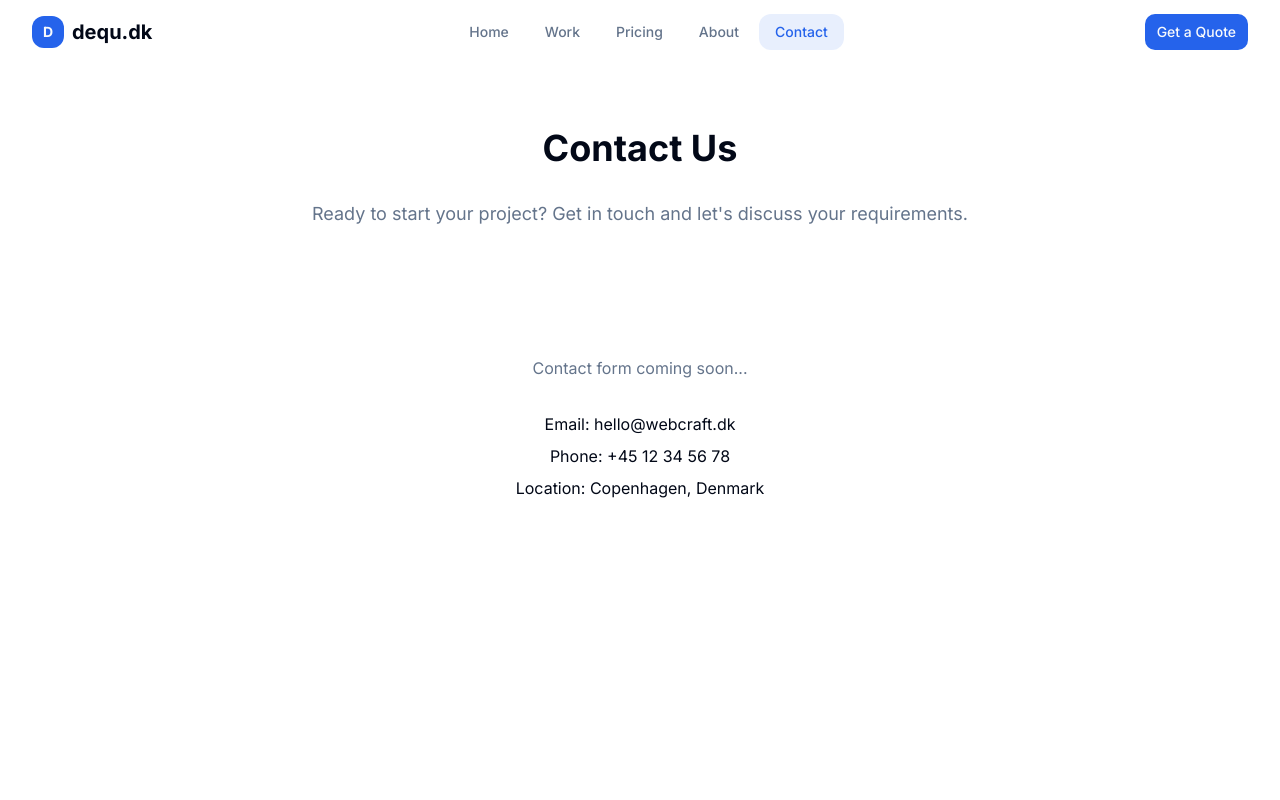
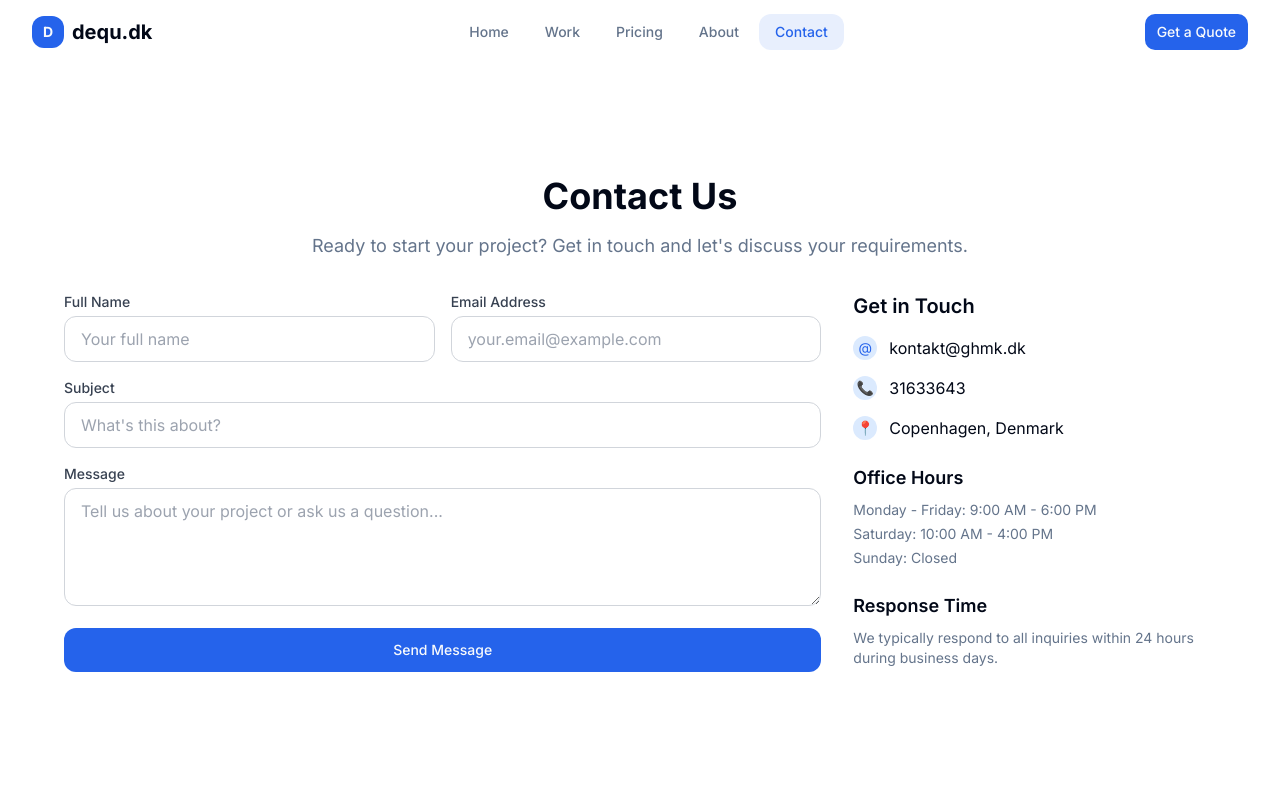
Before and after one commit to henrikbm20/portfolio-website, a React (Vite) app: page /contact in a window 1280 px wide. Shown: the top 800 px of the page. Built offline with nearby package versions, Linux system fonts and the light colour scheme.

Commit message:
Created Contact Page + Functional Form
Using Formpree, it sends an email to kontakt@ghmk.dk when the form is submitted.

```diff
--- a/package.json
+++ b/package.json
@@ -11,6 +11,7 @@
     "lint:fix": "eslint . --ext ts,tsx --fix"
   },
   "dependencies": {
+    "@formspree/react": "^3.0.0",
     "@hookform/resolvers": "^3.3.1",
     "class-variance-authority": "^0.7.0",
     "clsx": "^2.0.0",
--- a/src/pages/Contact.tsx
+++ b/src/pages/Contact.tsx
@@ -1,18 +1,177 @@
+import { useForm, ValidationError } from '@formspree/react'
+import { Button } from '@/components/ui/button'
+
+function ContactForm() {
+  const [state, handleSubmit] = useForm("xkgvavpj")
+
+  if (state.succeeded) {
+    return (
+      <div className="max-w-2xl mx-auto text-center">
+        <div className="bg-green-50 border border-green-200 rounded-lg p-6">
+          <h2 className="text-2xl font-semibold text-green-800 mb-2">Thank You!</h2>
+          <p className="text-green-700">
+            Your message has been sent successfully. We'll get back to you soon!
+          </p>
+        </div>
+      </div>
+    )
+  }
+
+  return (
+    <div className="max-w-4xl mx-auto">
+      <form onSubmit={handleSubmit} className="space-y-4">
+        <div className="grid md:grid-cols-2 gap-4">
+          <div>
+            <label htmlFor="name" className="block text-sm font-medium text-gray-700 mb-1">
+              Full Name
+            </label>
+            <input
+              id="name"
+              type="text"
+              name="name"
+              className="w-full px-4 py-2.5 border border-gray-300 rounded-lg focus:ring-2 focus:ring-blue-500 focus:border-transparent transition-colors"
+              placeholder="Your full name"
+              required
+            />
+            <ValidationError
+              prefix="Name"
+              field="name"
+              errors={state.errors}
+              className="text-red-500 text-sm mt-1"
+            />
+          </div>
+
+          <div>
+            <label htmlFor="email" className="block text-sm font-medium text-gray-700 mb-1">
+              Email Address
+            </label>
+            <input
+              id="email"
+              type="email"
+              name="email"
+              className="w-full px-4 py-2.5 border border-gray-300 rounded-lg focus:ring-2 focus:ring-blue-500 focus:border-transparent transition-colors"
+              placeholder="your.email@example.com"
+              required
+            />
+            <ValidationError
+              prefix="Email"
+              field="email"
+              errors={state.errors}
+              className="text-red-500 text-sm mt-1"
+            />
+          </div>
+        </div>
+
+        <div>
+          <label htmlFor="subject" className="block text-sm font-medium text-gray-700 mb-1">
+            Subject
+          </label>
+          <input
+            id="subject"
+            type="text"
+            name="subject"
+            className="w-full px-4 py-2.5 border border-gray-300 rounded-lg focus:ring-2 focus:ring-blue-500 focus:border-transparent transition-colors"
+            placeholder="What's this about?"
+            required
+          />
+          <ValidationError
+            prefix="Subject"
+            field="subject"
+            errors={state.errors}
+            className="text-red-500 text-sm mt-1"
+          />
+        </div>
+
+        <div>
+          <label htmlFor="message" className="block text-sm font-medium text-gray-700 mb-1">
+            Message
+          </label>
+          <textarea
+            id="message"
+            name="message"
+            rows={4}
+            className="w-full px-4 py-2.5 border border-gray-300 rounded-lg focus:ring-2 focus:ring-blue-500 focus:border-transparent transition-colors resize-vertical"
+            placeholder="Tell us about your project or ask us a question..."
+            required
+          />
+          <ValidationError
+            prefix="Message"
+            field="message"
+            errors={state.errors}
+            className="text-red-500 text-sm mt-1"
+          />
+        </div>
+
+        <Button
+          type="submit"
+          disabled={state.submitting}
+          size="lg"
+          className="w-full"
+        >
+          {state.submitting ? 'Sending...' : 'Send Message'}
+        </Button>
+      </form>
+    </div>
+  )
+}
+
 export function Contact() {
   return (
-    <div className="min-h-screen pt-20">
+    <div className="min-h-screen pt-32">
       <div className="container py-12">
-        <div className="max-w-2xl mx-auto text-center">
-          <h1 className="text-4xl font-bold mb-8">Contact Us</h1>
-          <p className="text-lg text-muted-foreground mb-12">
-            Ready to start your project? Get in touch and let's discuss your requirements.
-          </p>
-          <div className="text-center py-20">
-            <p className="text-muted-foreground">Contact form coming soon...</p>
-            <div className="mt-8 space-y-2">
-              <p>Email: hello@webcraft.dk</p>
-              <p>Phone: +45 12 34 56 78</p>
-              <p>Location: Copenhagen, Denmark</p>
+        <div className="max-w-6xl mx-auto">
+          <div className="text-center mb-8">
+            <h1 className="text-4xl font-bold mb-4">Contact Us</h1>
+            <p className="text-lg text-muted-foreground">
+              Ready to start your project? Get in touch and let's discuss your requirements.
+            </p>
+          </div>
+
+          <div className="grid lg:grid-cols-3 gap-8">
+            <div className="lg:col-span-2">
+              <ContactForm />
+            </div>
+
+            <div className="space-y-6">
+              <div>
+                <h2 className="text-xl font-semibold mb-4">Get in Touch</h2>
+                <div className="space-y-4">
+                  <div className="flex items-center space-x-3">
+                    <div className="w-6 h-6 bg-blue-100 rounded-full flex items-center justify-center">
+                      <span className="text-blue-600 text-sm">@</span>
+                    </div>
+                    <span>kontakt@ghmk.dk	</span>
+                  </div>
+                  <div className="flex items-center space-x-3">
+                    <div className="w-6 h-6 bg-blue-100 rounded-full flex items-center justify-center">
+                      <span className="text-blue-600 text-sm">📞</span>
+                    </div>
+                    <span>31633643</span>
+                  </div>
+                  <div className="flex items-center space-x-3">
+                    <div className="w-6 h-6 bg-blue-100 rounded-full flex items-center justify-center">
+                      <span className="text-blue-600 text-sm">📍</span>
+                    </div>
+                    <span>Copenhagen, Denmark</span>
+                  </div>
+                </div>
+              </div>
+
+              <div>
+                <h3 className="text-lg font-semibold mb-2">Office Hours</h3>
+                <div className="text-muted-foreground space-y-1 text-sm">
+                  <p>Monday - Friday: 9:00 AM - 6:00 PM</p>
+                  <p>Saturday: 10:00 AM - 4:00 PM</p>
+                  <p>Sunday: Closed</p>
+                </div>
+              </div>
+
+              <div>
+                <h3 className="text-lg font-semibold mb-2">Response Time</h3>
+                <p className="text-muted-foreground text-sm">
+                  We typically respond to all inquiries within 24 hours during business days.
+                </p>
+              </div>
             </div>
           </div>
         </div>
```
Also changed, not shown: 1 other file (tests, documents, lock files or other folders).
